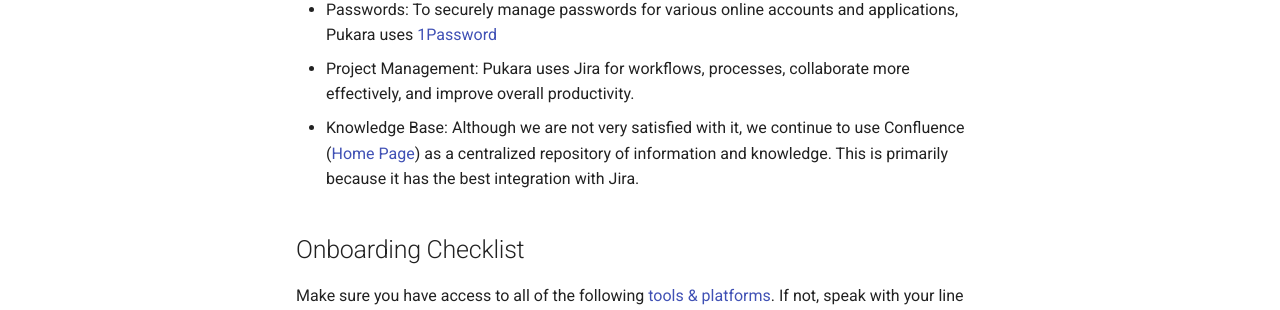
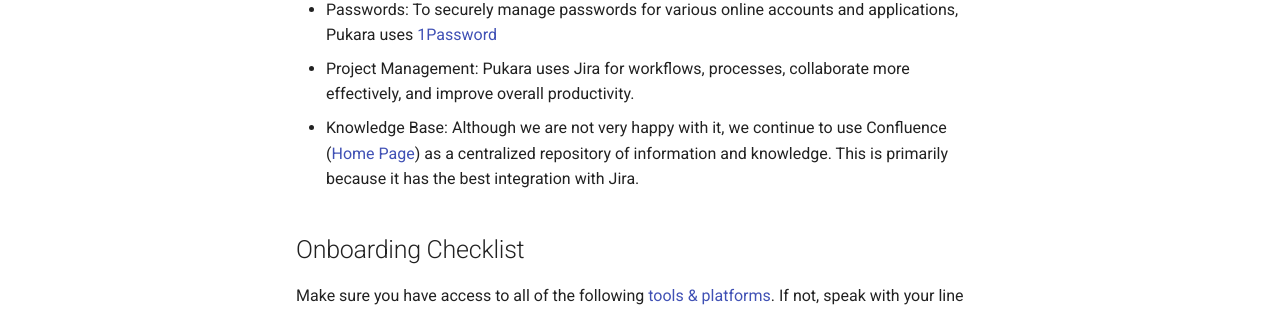
Before and after one commit to pukara-dev/culture, an MkDocs documentation site: the page built from docs/onboarding/first-day.md, in a window 1280 px wide and 1129 px high. Shown: the part 610-920 px from the top of the window. Built offline with MkDocs 1.6.1 and Material for MkDocs 9.7.7, drawn with Linux system fonts in a browser that asks for light colours.

Commit message:
Replace word

```diff
--- a/docs/onboarding/first-day.md
+++ b/docs/onboarding/first-day.md
@@ -10,7 +10,7 @@
 - Meetings: Google Meet comes already with G Suite. Some people might also prefer to use Slack huddle.
 - Passwords: To securely manage passwords for various online accounts and applications, Pukara uses [1Password](https://1password.com/)
 - Project Management: Pukara uses Jira for workflows, processes, collaborate more effectively, and improve overall productivity.
-- Knowledge Base: Although we are not very satisfied with it, we continue to use Confluence ([Home Page](https://pukarait.atlassian.net/wiki/spaces/PUK/overview)) as a centralized repository of information and knowledge. This is primarily because it has the best integration with Jira.
+- Knowledge Base: Although we are not very happy with it, we continue to use Confluence ([Home Page](https://pukarait.atlassian.net/wiki/spaces/PUK/overview)) as a centralized repository of information and knowledge. This is primarily because it has the best integration with Jira.
 
 ## Onboarding Checklist
 
```
